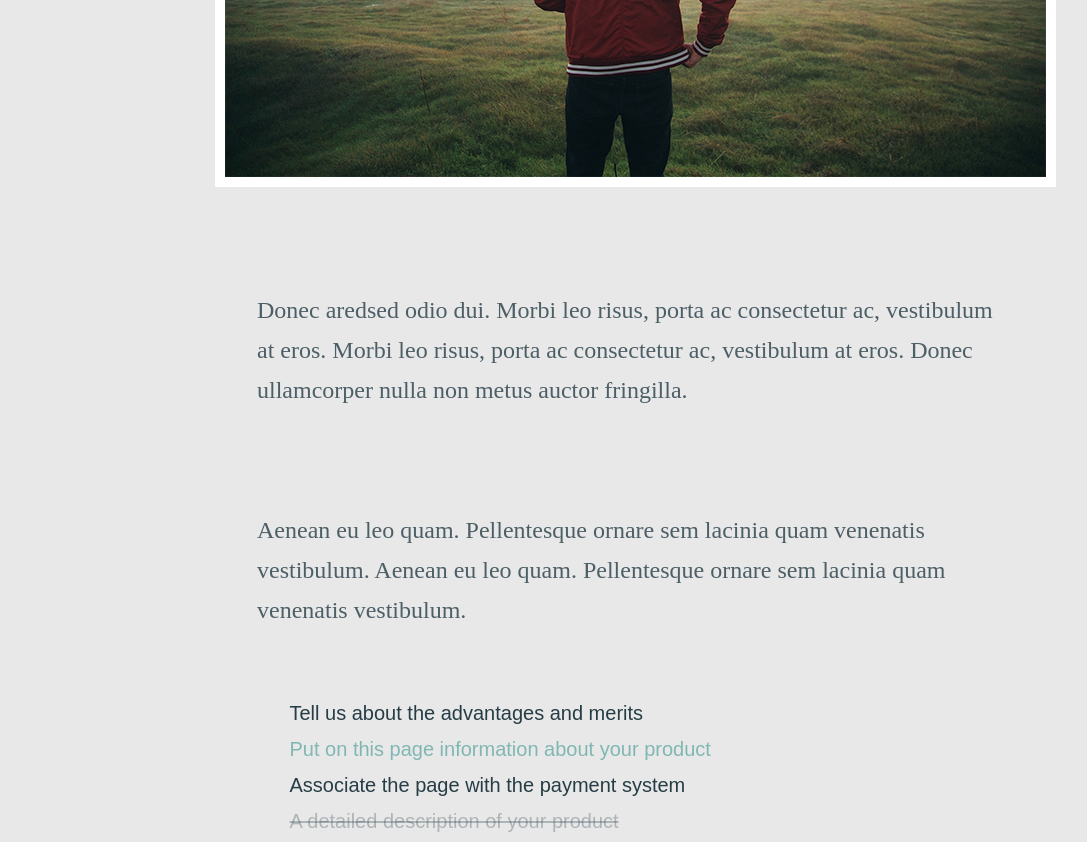
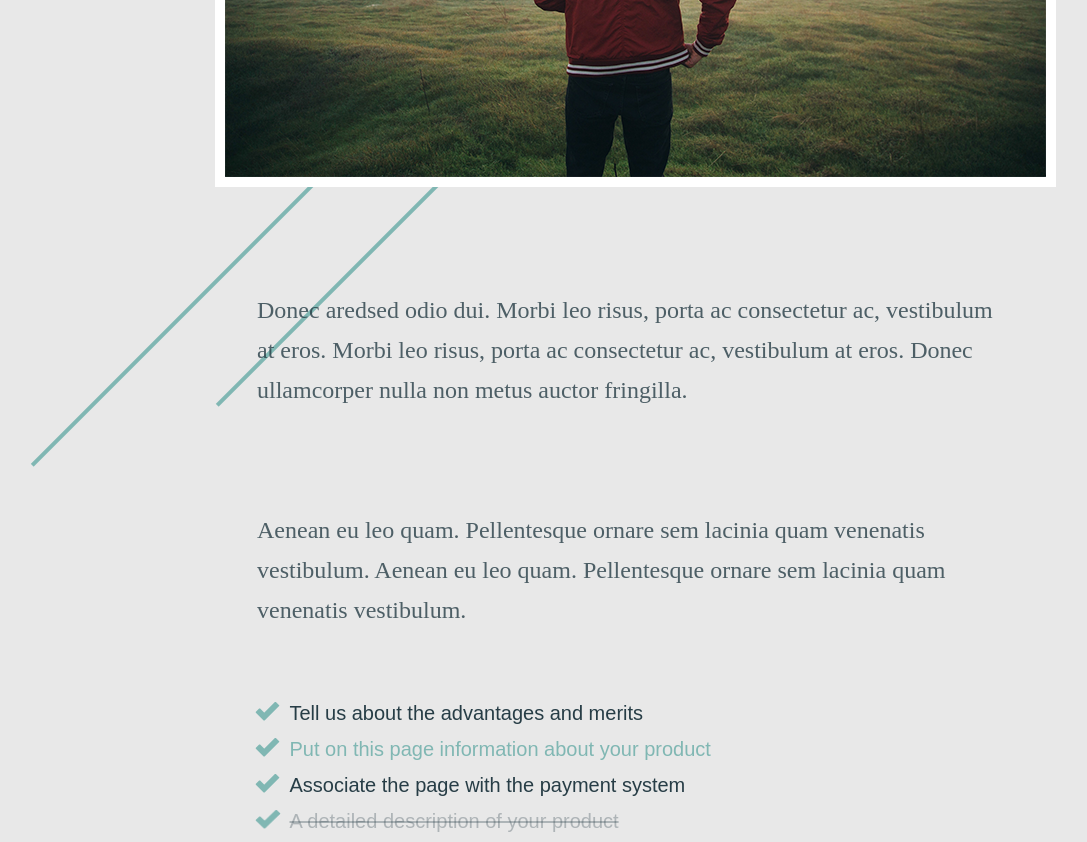
Before and after one commit to masterovoj/lesson7, a plain HTML site: page index.html in a window 1280 px wide. Shown: the part 697-1539 px from the top of the page, without its empty margins (15-1102 px from the left). Drawn offline with Linux system fonts and the light colour scheme; the site is published under a folder, as on GitHub Pages, so addresses that start at the root find nothing.

Commit message:
Update style.css

```diff
--- a/css/style.css
+++ b/css/style.css
@@ -1,7 +1,7 @@
 
 main {
     font-family: "Times New Roman", Times, Baskerville, Georgia, serif;
-    background: url("/img/ellipse.png") 50% 100px no-repeat, #e8e8e8;
+    background: url("../img/ellipse.png") 50% 100px no-repeat, #e8e8e8;
 }
 
 .container {
@@ -64,7 +64,7 @@ main {
 .list li {
     font-family: Arial;
     padding-left: 35px;
-    background: url("/img/check_icon.png") 0 7px / 25px no-repeat;
+    background: url("../img/check_icon.png") 0 7px / 25px no-repeat;
 }
 
 .item1 {
```
